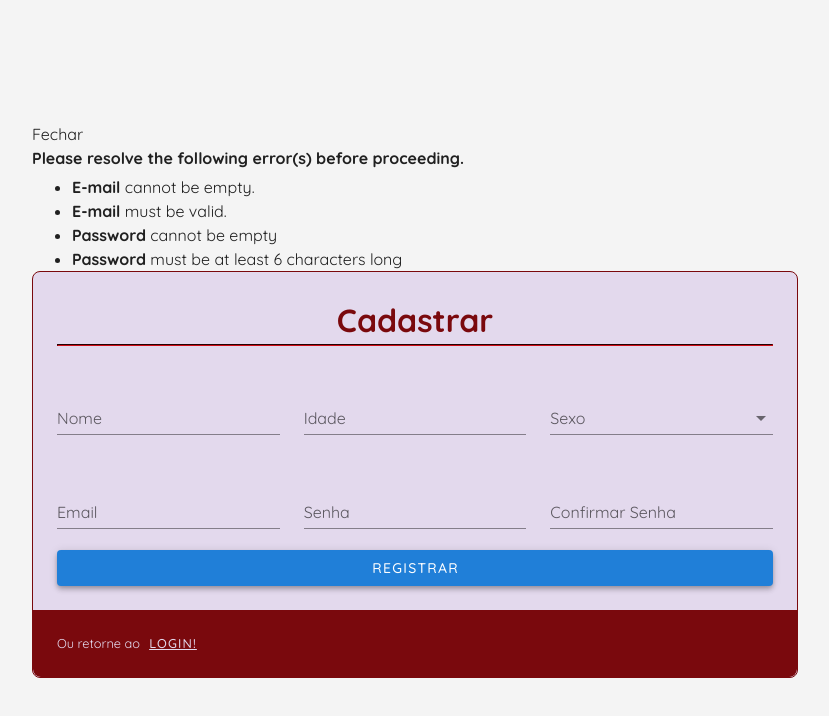
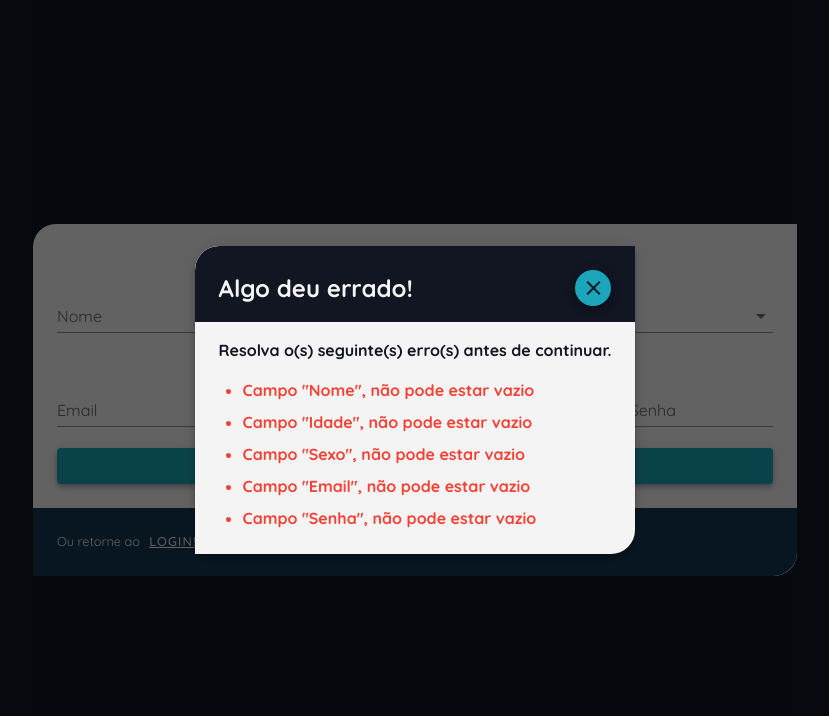
Before and after one commit to victorscdev/portifolio.todolist, a Vue app: page /signUp in a window 1280 px wide. Both pictures are taken after a click on the button "REGISTRAR". Shown: the top 716 px of the page, without its empty margins (225-1054 px from the left). Built offline with nearby package versions, Linux system fonts and the light colour scheme; no server answers.

Commit message:
fix: ajuste de modulo de authentication

```diff
--- a/src/modules/authentication/SignIn/SignIn.vue
+++ b/src/modules/authentication/SignIn/SignIn.vue
@@ -84,8 +84,15 @@ export default {
 		},
 	}),
 	methods: {
-		resetValidations() {
-				this.validations.errors = [];
+		signIn() {
+			this.fb.auth.fireAuth
+				.signInWithEmailAndPassword(this.fb.auth.email, this.fb.auth.password)
+				.then(() => {
+					this.$router.replace('/todolist');
+				})
+				.catch((error) => {
+					alert(error)
+				})
 		},
 		validate() {
 			if(this.fb.auth.email) {
@@ -95,6 +102,12 @@ export default {
 					)
 				}
 			}
+			if(!this.fb.auth.email) {
+				this.validations.errors.push(
+					`<strong>Campo "Email", não pode estar vazio</strong>`
+				)
+			}
+
 			if(this.fb.auth.password) {
 				if(/.{6,}/.test(this.fb.auth.password) !== true) {
 					this.validations.errors.push(
@@ -102,20 +115,19 @@ export default {
 					)
 				}
 			}
+			if(!this.fb.auth.password) {
+				this.validations.errors.push(
+					`<strong>Campo "Senha", não pode estar vazio</strong>`
+				)
+			}
+
 			if(this.validations.errors.length <= 0) {
 				this.signIn()
 			}
 		},
-		signIn() {
-			this.fb.auth.fireAuth
-				.signInWithEmailAndPassword(this.fb.auth.email, this.fb.auth.password)
-				.then(() => {
-					this.$router.replace('/todolist');
-				})
-				.catch((error) => {
-					alert(error)
-				})
-		}
+		resetValidations() {
+				this.validations.errors = [];
+		},
 	}
 }
 </script>
@@ -151,15 +163,16 @@ export default {
 				.v-input {
 					&.primary {
 						&--text {
-							color: #207fd8 !important;
-							caret-color: #207fd8 !important;
+							color: #1aa5ba !important;
+							caret-color: #1aa5ba !important;
 						}
 					}
 				}
 				.v-btn {
 					&.primary {
-						background-color: #207fd8 !important;
-						border-color: #207fd8 !important;
+						background-color: #1aa5ba !important;
+						border-color: #1aa5ba !important;
+						color: #f4f4f4;
 					}
 				}
 			}
@@ -181,8 +194,8 @@ export default {
 						color: #207fd8;
 					}
 					&.primary {
-						background-color: #45090c !important;
-						border-color: #45090c !important;
+						background-color: #1aa5ba !important;
+						border-color: #1aa5ba !important;
 					}
 				}
 			}
--- a/src/modules/authentication/SignUp/SignUp.vue
+++ b/src/modules/authentication/SignUp/SignUp.vue
@@ -1,33 +1,18 @@
 <template>
-    <v-main id="pageSignUp">
+	<section id="pageSignUp">
 		<v-container>
 			<v-row>
 				<v-col offset-md="2" md="8" cols="12">
-                    <div v-if="validationErrors.length" class="notification is-danger is-light">
-                        <button @click="resetError()" class="delete">Fechar</button>
-                        <div class="content">
-                            <h4>Please resolve the following error(s) before proceeding.</h4>
-                            <ul style="margin-top:0.3em; margin-left: 1em">
-                                <li
-                                v-for="(error, index) in validationErrors"
-                                :key="`error-${index}`"
-                                v-html="error"
-                                />
-                            </ul>
-                        </div>
-                    </div>
 					<div class="card-register">
 						<div class="card-register-body">
 							<h1>Cadastrar</h1>
-                            <hr>
-
 							<v-row>
 								<v-col cols="12" sm="6" md="4">
 									<v-text-field
 										type="text"
 										label="Nome"
 										placeholder="Seu nome"
-                                        v-model="firebase.database.setUser.name"
+										v-model="fb.db.setUser.name"
 										>
 									</v-text-field>
 								</v-col>
@@ -36,7 +21,7 @@
 										type="text"
 										label="Idade"
 										placeholder="Sua idade"
-                                        v-model="firebase.database.setUser.age"
+										v-model="fb.db.setUser.age"
 										>
 									</v-text-field>
 								</v-col>
@@ -44,7 +29,7 @@
 									<v-select
 										:items="sexSelect"
 										label="Sexo"
-                                        v-model="firebase.database.setUser.sex"
+										v-model="fb.db.setUser.sex"
 									></v-select>
 								</v-col>
 								<v-col cols="12" sm="6" md="4">
@@ -52,7 +37,7 @@
 										type="email"
 										label="Email"
 										placeholder="email@email.com"
-                                        v-model="firebase.database.setUser.email"
+										v-model="fb.auth.setAuth.email"
 										>
 									</v-text-field>
 								</v-col>
@@ -60,7 +45,7 @@
 									<v-text-field
 										type="password"
 										label="Senha"
-                                        v-model="firebase.database.setUser.password"
+										v-model="fb.auth.setAuth.password"
 										>
 									</v-text-field>
 								</v-col>
@@ -69,7 +54,7 @@
 										type="password"
 										label="Confirmar Senha"
 										placeholder="Coloque a mesma senha que está acima"
-                                        v-model="firebase.database.setUser.passwordRepeat"
+										v-model="fb.auth.setAuth.passwordConfirm"
 										>
 									</v-text-field>
 								</v-col>
@@ -92,7 +77,31 @@
 				</v-col>
 			</v-row>
 		</v-container>
-    </v-main>
+		<div class="modal-validation" v-if="validations.errors.length">
+			<div class="overlay">
+				<div class="modal-card">
+						<div class="modal-header">
+							<h2>Algo deu errado!</h2>
+							<v-btn elevation="5" icon @click.prevent="resetValidations">
+								<v-icon>mdi-close</v-icon>
+							</v-btn>
+						</div>
+						<div class="modal-body">
+							<h4>Resolva o(s) seguinte(s) erro(s) antes de continuar.</h4>
+							<ul>
+								<li
+										class="erro"
+										v-for="(error, index) in validations.errors"
+										:key="`error-${index}`"
+										v-html="error"
+								>
+								</li>
+							</ul>
+						</div>
+				</div>
+			</div>
+		</div>
+	</section>
 </template>
 
 <script>
@@ -102,62 +111,40 @@ import db from '../../../plugins/firebse'
 export default {
 	name: "SignUp",
 	data: () => ({
-        firebase: {
-            database: {
+		fb: {
+			db: {
 				userCollection: db.collection('Users'),
 				setUser: {
 						name: '',
 						age: '',
 						sex: '',
+				}
+			},
+			auth: {
+				fireAuth: firebase.auth(),
+				setAuth: {
 					email: '',
 					password: '',
-                    passwordRepeat: '',
+					passwordConfirm: '',
+					uid: '',
+				},
 			}
 		},
-            authentication: {
-                fireAuth: firebase.auth(),
-                userUID: '',
-            }
+		sexSelect: ['M', 'F'],
+		validations: {
+			errors: [],
 		},
-        validationErrors: [],
-        sexSelect: ['M', 'F'],
 	}),
 	methods: {
-        resetError() {
-            this.validationErrors = [];
-        },
-        validate() {
-            this.resetError();
-            if (!this.firebase.database.setUser.email) {
-                this.validationErrors.push("<strong>E-mail</strong> cannot be empty.");
-            }
-            if (/.+@.+/.test(this.firebase.database.setUser.email) != true) {
-                this.validationErrors.push("<strong>E-mail</strong> must be valid.");
-            }
-            if (!this.firebase.database.setUser.password) {
-                this.validationErrors.push("<strong>Password</strong> cannot be empty");
-            }
-            if (/.{6,}/.test(this.firebase.database.setUser.password) != true) {
-                this.validationErrors.push(
-                "<strong>Password</strong> must be at least 6 characters long"
-                );
-            }
-            if ((this.firebase.database.setUser.password !== this.firebase.database.setUser.passwordRepeat)) {
-                this.validationErrors.push("<strong>Passwords</strong> did not match");
-            }
-            if (this.validationErrors.length <= 0) {
-                this.signUp();
-            }
-        },
-        signUp: function() {
-            this.firebase.authentication.fireAuth
+		signUp() {
+			this.fb.auth.fireAuth
 				.createUserWithEmailAndPassword(
-                    this.firebase.database.setUser.email,
-                    this.firebase.database.setUser.password
+					this.fb.auth.setAuth.email,
+					this.fb.auth.setAuth.password
 				)
 				.then((userCredential) => {
 					JSON.stringify(userCredential)
-                    this.firebase.authentication.userUID = userCredential.user.uid
+					this.fb.auth.setAuth.uid = userCredential.user.uid
 					this.setUserFromDatabase()
 					return this.$router.replace('/todolist')
 				})
@@ -166,100 +153,160 @@ export default {
 				})
 		},
 		setUserFromDatabase() {
-            this.firebase.database.userCollection
-                .doc(this.firebase.authentication.userUID)
+			this.fb.db.userCollection
+				.doc(this.fb.auth.setAuth.uid)
 				.set({
-                    name: this.firebase.database.setUser.name,
-                    age: this.firebase.database.setUser.age,
-                    sex: this.firebase.database.setUser.sex,
-                    email: this.firebase.database.setUser.email,
+					name: this.fb.db.setUser.name,
+					age: this.fb.db.setUser.age,
+					sex: this.fb.db.setUser.sex,
 					createdAt: new Date(),
 					updatedAt: new Date(),
 				})
+		},
+		validate() {
+			if(!this.fb.db.setUser.name) {
+				this.validations.errors.push(
+					`<strong>Campo "Nome", não pode estar vazio</strong>`
+				)
+			}
+			if(this.fb.db.setUser.name) {
+				if(this.fb.db.setUser.name.length <= 2) {
+					this.validations.errors.push(
+						`<strong>Campo "Nome", obrigário ter no minimo 3 letras</strong>`
+					)
+				}
+			}
+
+			if(!this.fb.db.setUser.age) {
+				this.validations.errors.push(
+					`<strong>Campo "Idade", não pode estar vazio</strong>`
+				)
+			}
+			if(this.fb.db.setUser.age) {
+				if(this.fb.db.setUser.age.length >= 4) {
+					this.validations.errors.push(
+						`<strong>Campo "Idade", não pode ter mais que 3 caracteres</strong>`
+					)
+				}
+			}
+
+			if(!this.fb.db.setUser.sex) {
+				this.validations.errors.push(
+					`<strong>Campo "Sexo", não pode estar vazio</strong>`
+				)
+			}
+
+			if(this.fb.auth.setAuth.email) {
+				if(/.+@.+\..+/.test(this.fb.auth.setAuth.email) !== true) {
+					this.validations.errors.push(
+						`<strong>Coloque um email valido</strong>`
+					)
+				}
+			}
+			if(!this.fb.auth.setAuth.email) {
+				this.validations.errors.push(
+					`<strong>Campo "Email", não pode estar vazio</strong>`
+				)
+			}
+
+			if(!this.fb.auth.setAuth.password) {
+				this.validations.errors.push(
+					`<strong>Campo "Senha", não pode estar vazio</strong>`
+				)
+			}
+			if(this.fb.auth.setAuth.password) {
+				if(/.{6,}/.test(this.fb.auth.setAuth.password) !== true) {
+					this.validations.errors.push(
+						`<strong>Sua senha precisa de no minimo 6 caracteres</strong>`
+					)
+				}
+				if(!this.fb.auth.setAuth.passwordConfirm) {
+						this.validations.errors.push(
+								`<strong>Campo de comparação de senha obrigatorio</strong>`
+						)
+				}
+				if(this.fb.auth.setAuth.passwordConfirm !== this.fb.auth.setAuth.password) {
+					this.validations.errors.push(
+						`<strong>Os campos de "Senha" e "Confirmar Senha" não estão iguais!</strong>`
+					)
+				}
+			}
+
+			if(this.validations.errors.length <= 0) {
+				this.signUp()
 			}
 		},
-
+		resetValidations() {
+			this.validations.errors = []
+		},
+	},
 }
 </script>
 
 <style scoped lang="scss">
 	#pageSignUp {
-        background: #45090c;
+	background: #121623;
 	height: 100vh;
 	width: 100%;
-
 		.container {
 			display: flex;
 			height: 100%;
-
 			.row {
 					align-items: center;
 			}
 		}
-
 		.card-register {
-            background: #e3d9ed;
-            border: 1px solid #7a090d;
-            border-radius: 8px;
+			background: #f4f4f4;
+			border: 1px solid #121623;
+			border-radius: 24px 0;
 			padding: 24px 0 0;
 			overflow: hidden;
-
 			.card-register-body {
 				padding: 0 24px 24px;
-
 				h1 {
-                    color: #7a090d;
+					color: #121623;
 					text-align: center;
 				}
-
 				hr {
-                    border-color: #7a090d;
+					border-color: #121623;
 					margin-bottom: 40px;
 				}
-
 				.v-input {
-
 					&.primary {
-
 						&--text {
-                            color: #207fd8 !important;
-                            caret-color: #207fd8 !important;
+							color: #1aa5ba !important;
+							caret-color: #1aa5ba !important;
 						}
 					}
 				}
-
 				.v-btn {
-
 					&.primary {
-                        background-color: #207fd8 !important;
-                        border-color: #207fd8 !important;
+						background-color: #1aa5ba !important;
+						border-color: #1aa5ba !important;
+						color: #f4f4f4;
 					}
 				}
 			}
-
 			.card-register-footer {
-                background: #7a090d;
-                border-radius: 0 0 8px 8px;
+				background: #123954;
+				border-radius: 0 0 24px 0;
 				display: flex;
 				align-items: center;
 				padding: 24px;
-
 				small {
-                    color: #e3d9ed;
+					color: #f4f4f4;
 				}
-
 				.v-btn {
-                    color: #e3d9ed;
+					color: #f4f4f4;
 					font-size: 80%;
 					margin-left: 8px;
 					text-decoration: underline;
-
 					&:hover {
 						color: #207fd8;
 					}
 					&.primary {
-                        background-color: #45090c !important;
-                        border-color: #45090c !important;
+						background-color: #1aa5ba !important;
+						border-color: #1aa5ba !important;
 					}
 				}
 			}
```
Lines whose indentation alone changed are shown as unchanged.
